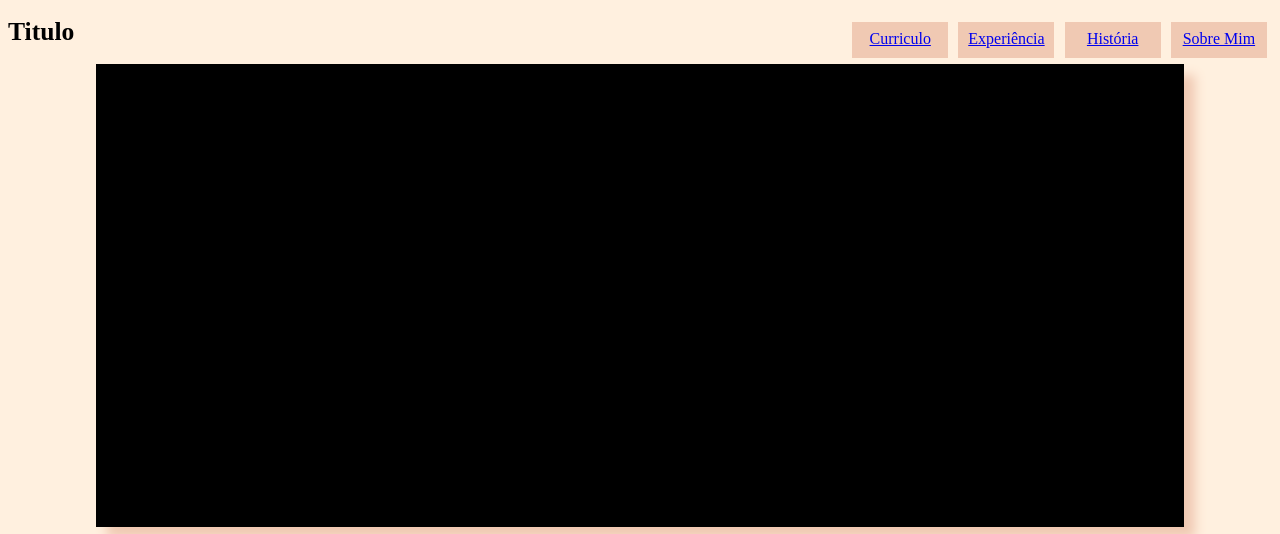
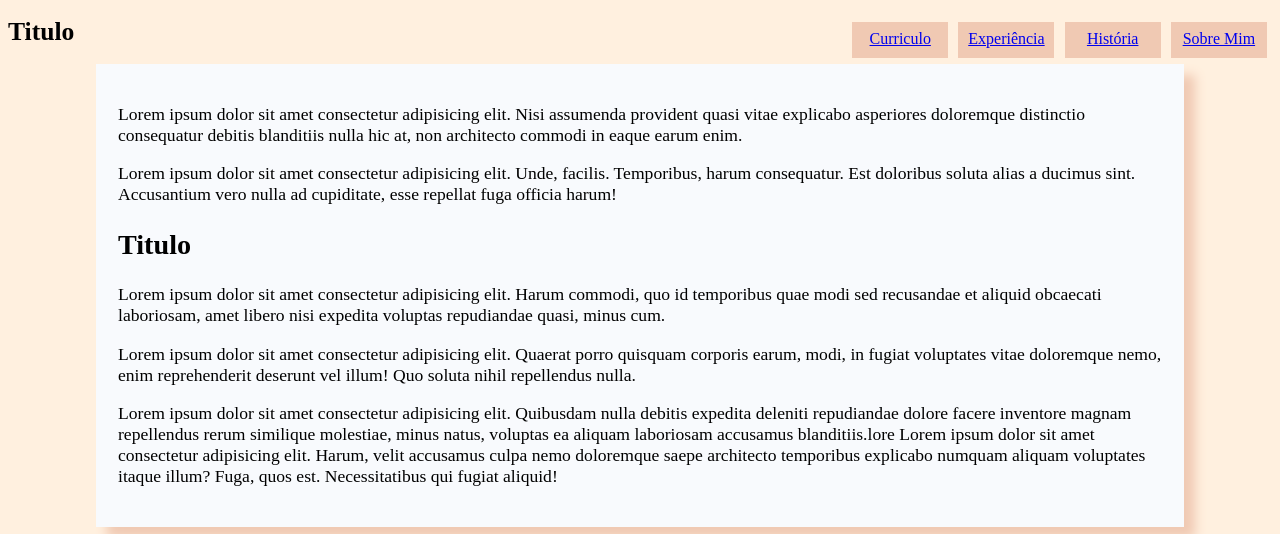
Before and after one commit to SilasSefas/Becoming-a-Developer-Projeto-Pessoal, a plain HTML site: page index.html in a window 1280 px wide. Shown: the top 534 px of the page. Drawn offline with Linux system fonts and the light colour scheme.

Commit message:
Update style.css

```diff
--- a/style.css
+++ b/style.css
@@ -6,8 +6,7 @@ main{
     font-family: 'Times New Roman', Times, serif;
     font-size: 1.1em;
     width: auto;
-    /*background-color: #f8fafd;*/
-    background-color: black;
+    background-color: #f8fafd;
     margin-left: 5em;
     margin-right: 5em;
     padding: 1.25em;
```
